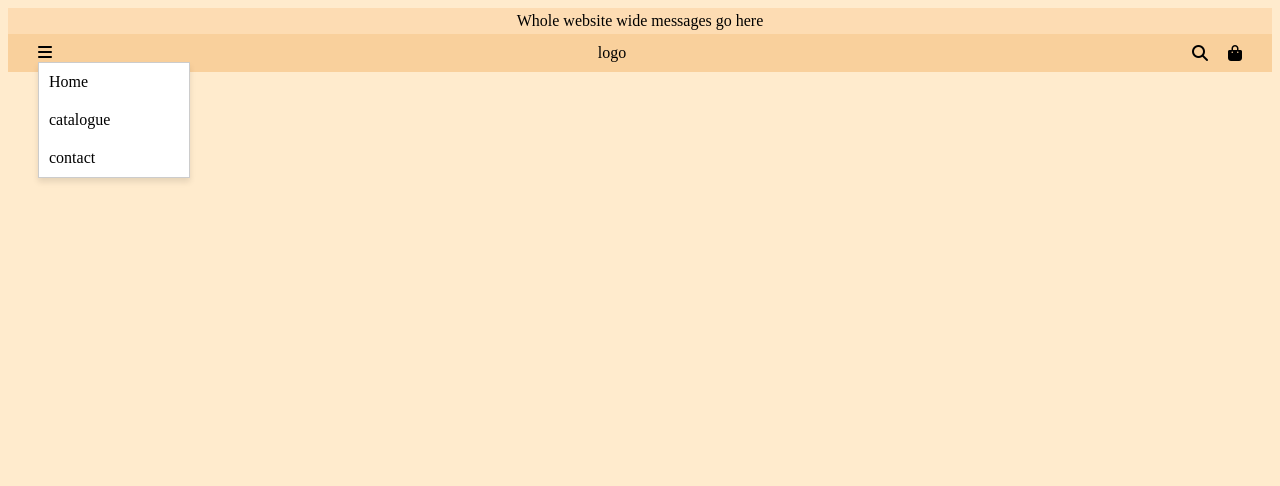
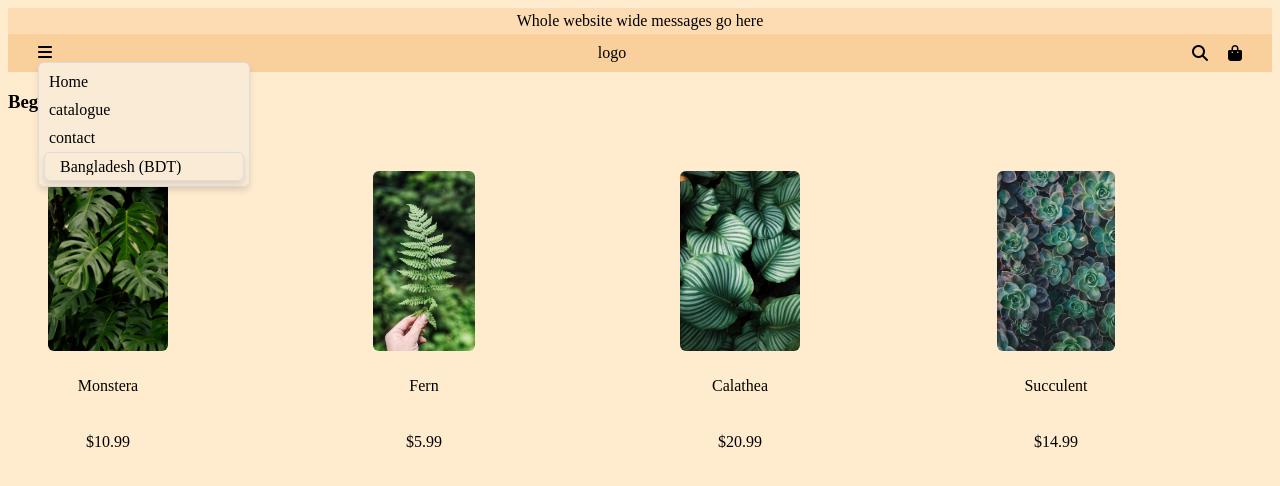
Before and after one commit to zarrin99/e-commerceWebsitePractice, a plain HTML site: page index.html in a window 1280 px wide. Both pictures are taken after a click on the element 45 px from the left and 53 px from the top of the page. Drawn offline with Linux system fonts and the light colour scheme.

Commit message:
products display

```diff
--- a/css/style.css
+++ b/css/style.css
@@ -53,21 +53,110 @@ body{
     position: absolute; /*is positioned relative to the nearest ancestor, in our case menu icon*/
     top: 100%;
     left: 0;
-    background-color: white;
-    border: 1px solid #ccc;
-    min-width: 150px; /*width has to be atlest*/
+    background-color: antiquewhite;
+    border: 1px solid #ddd;
+    min-width: 200px; /*width has to be atlest*/
+    padding: 5px;
     z-index: 999;
     box-shadow: 0 4px 6px rgba(0, 0, 0, 0.1);
+    border-radius: 6px;
 }
 
 .dropdown-menu a {
     display:block;
-    padding: 10px;
+    padding: 5px;
     color: black;
     text-decoration: none;
 
 }
 
+.dropdown-menu a:hover{
+    background-color: rgb(249, 228, 200);
+}
+
 .dropdown-menu.show{
     display: block;
 }
+
+select{
+    appearance: none;
+    appearance: none;
+    -webkit-appearance: none;
+    -moz-appearance: none;
+
+    width: 200px;
+    padding: 5px 35px 5px 15px;
+    border: 1px solid #ddd;
+    border-radius: 6px;
+    background-color: antiquewhite;
+    cursor: pointer;
+    box-shadow: 0 4px 6px rgba(0, 0, 0, 0.1);
+
+    font-family: inherit;
+    font-size: inherit;
+    font-weight: inherit;
+}
+
+@media (max-width: 768px) {
+    .currency-dropdown{
+        display: none;
+    }
+    /*this part still doesn't work, im goona come back to this later*/
+    .dropdown-menu select {
+        display: block;
+    }
+}
+
+/*display products in a grid*/
+.products-grid {
+    display: grid;
+    grid-template-columns: repeat(4, 1fr);
+}
+/*responsive design*/
+@media(max-width: 575px){
+    .products-grid {
+    display: grid;
+    grid-template-columns: repeat(2, 1fr);
+    }
+}
+
+.products-container{
+    margin-top: 20px;
+    display: flex;
+    flex-direction: column;
+
+    gap: 16px;
+    width: 200px;
+    max-width: 300px;
+
+
+}
+
+.product-image-container {
+    margin-top: 20px;
+    display: flex;
+    justify-content: center;
+    align-items: center;
+
+
+    height: 180px;
+}
+
+.product-image {
+    border-radius: 6px;
+    max-width: 100%;
+    max-height: 100%;
+}
+
+.product-name {
+    text-align: center;
+    margin-top: 10px;
+    height: 40px;
+}
+
+.product-price {
+    text-align: center;
+    height: 20px;
+    margin-bottom: 20px;
+
+}
--- a/index.html
+++ b/index.html
@@ -3,7 +3,7 @@
 <head>
     <meta charset="UTF-8">
     <meta name="viewport" content="width=device-width, initial-scale=1.0">
-    <title>Atelier</title>
+    <title>Plant Atelier</title>
 
     <!--CSS file-->
     <link rel="stylesheet" href="css/style.css">
@@ -31,15 +31,34 @@
                 <a href="#">Home</a>
                 <a href="#">catalogue</a>
                 <a href="#">contact</a>
+
+                <!--add dropdown for changing currency-->
+                <div class="currency-container">
+                    <span class="currency-dropdown">
+                        <select>
+                            <option>Bangladesh (BDT)</option>
+                            <option>Canada (CAD)</option>
+                            <option>Thailand (THB)</option>
+                        </select>
+                    </span>
+                </div>
             </div>
         </div>
 
         <div class="center">logo</div>
 
-        <div class="right"><i class="fa-solid fa-magnifying-glass"></i><i class="fa-solid fa-bag-shopping"></i></div>
-
+        <div class="right">
+            <i class="fa-solid fa-magnifying-glass"></i><i class="fa-solid fa-bag-shopping"></i>
+        </div>
     </div>
 
-    <script src="main.js"></script>
+    <!--products display: 2 types: -->
+    <h3>Beginner Friendly Plants:</h3>
+    <div>
+        <div class="products-grid js-products-grid">
+        </div>
+    </div>
+
+    <script src="./main.js"></script>
 </body>
 </html>
--- a/main.js
+++ b/main.js
@@ -1,4 +1,97 @@
+const products = [
+    {
+        image: "images/plant1.avif",
+        name: "Monstera",
+        price: 1099
+    },{
+        image: "images/plant2.avif",
+        name: "Fern",
+        price: 599
+    },{
+        image: "images/plant3.avif",
+        name: "Calathea",
+        price: 2099
+    },{
+        image: "images/plant4.avif",
+        name: "Succulent",
+        price: 1499
+    }
+
+];
+
 function toggleMenu(){
     const menu = document.querySelector('.dropdown-menu');
     menu.classList.toggle('show');
 }
+/*
+function moveCurrencyDropdown(){
+    const menu = document.querySelector('.dropdown-menu'); // menu on the right
+    const currencyDropdown = document.querySelector('.currency-container select'); //currency selector
+
+    if (window.innerWidth <= 768){
+        if(!originalParent){
+            originalParent = currencyDropdown.parentNode;
+            menu.appendChild(currencyDropdown);
+        }
+    }
+    else {
+        if (originalParent && currencyDropdown.parentNode !== originalParent){
+            originalParent.appendChild(currencyDropdown);
+        }
+    }
+}
+
+window.addEventListener('load', moveCurrencyDropdown);
+window.addEventListener('resize', moveCurrencyDropdown); */
+
+let productsHTML = '';
+products.forEach((product) => {
+    productsHTML +=
+    `<div class="products-grid">
+            <div class="products-container">
+                <div class="product-image-container">
+                    <img class="product-image" src="${product.image}">
+                </div>
+                <div class="product-name">${product.name}</div>
+                <div class="product-price">$${(product.price/100).toFixed(2)}</div>
+            </div>
+        </div>`
+});
+
+document.querySelector('.js-products-grid').innerHTML = productsHTML;
+
+//slideshow
+
+let slideIndex = 1;
+showSlides(slideIndex);
+
+// Next/previous controls
+function moveSlide(n) {
+  showSlides(slideIndex += n);
+}
+
+// Thumbnail/dot controls
+function currentSlide(n) {
+  showSlides(slideIndex = n);
+}
+
+function showSlides(n) {
+  const slides = document.querySelectorAll(".slide");
+  const dots = document.querySelectorAll(".dot");
+
+  if (n > slides.length) slideIndex = 1;
+  if (n < 1) slideIndex = slides.length;
+
+  // Hide all slides
+  slides.forEach(slide => slide.style.display = "none");
+
+  // Deactivate all dots
+  dots.forEach(dot => dot.classList.remove("active"));
+
+  // Show current slide and activate dot
+  slides[slideIndex - 1].style.display = "block";
+  dots[slideIndex - 1].classList.add("active");
+}
+
+// Auto-slide (optional)
+setInterval(() => moveSlide(1), 5000);
```
Also changed, not shown: images/plant1.avif (added), images/plant2.avif (added), images/plant3.avif (added), images/plant4.avif (added).
